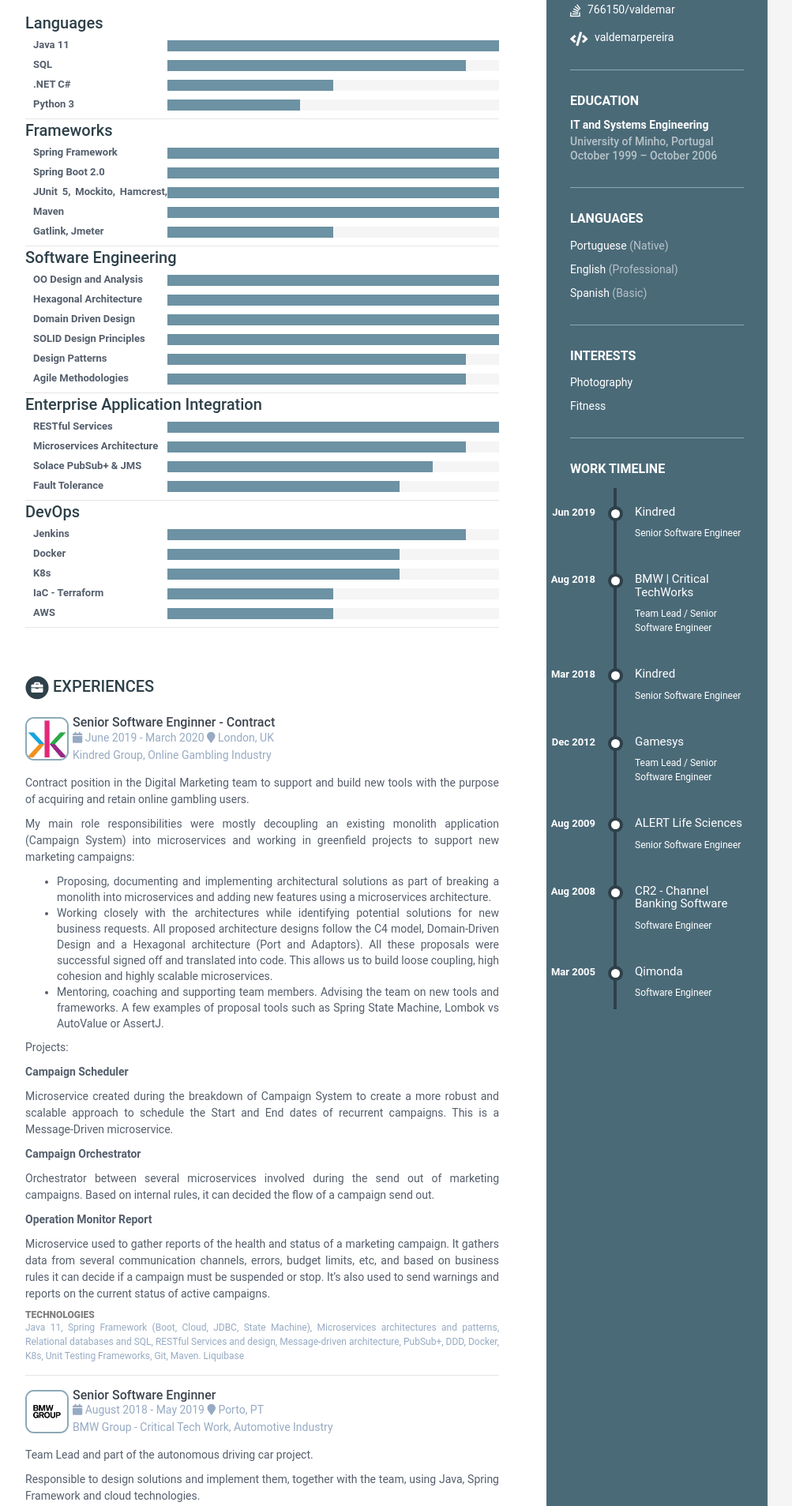
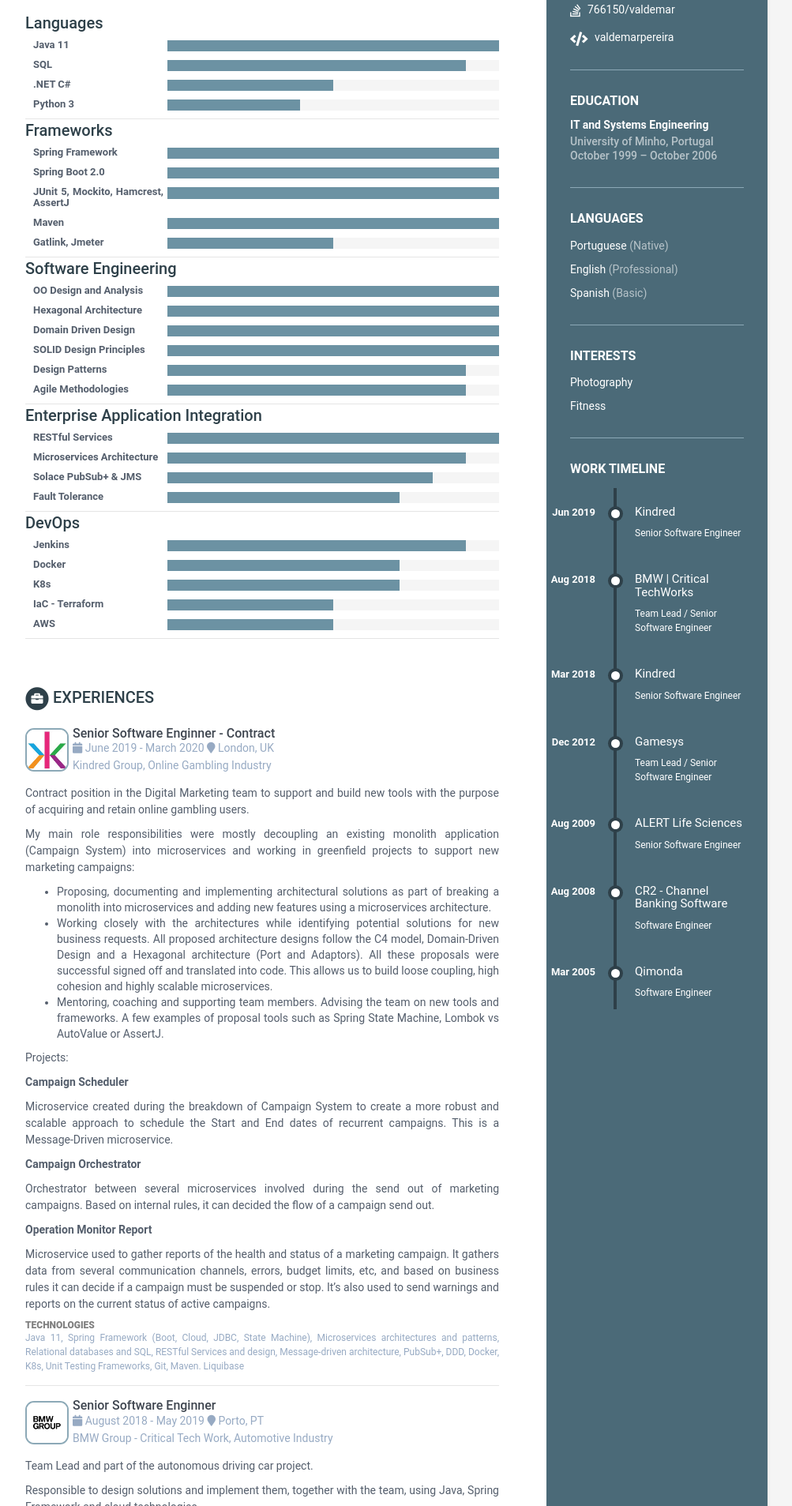
Before and after one commit to valdemarpereira/valdemarpereira.github.io, a Jekyll site: the page built from index.html, in a window 1280 px wide. Shown: the part 472-2379 px from the top of the page at 79% size, without its empty margins (168-1171 px from the left). Built offline with Jekyll 4.4.1, drawn with Linux system fonts in a browser that asks for light colours.

Commit message:
a few more tweaks

```diff
--- a/_sass/_base.scss
+++ b/_sass/_base.scss
@@ -310,7 +310,8 @@ p {
         margin-bottom: 12px;
         font-weight: 700;
         padding-left: 10px;
-        height: 15px;
+        padding-right: 5px;
+        //height: 15px;
     }
     .level-bar {
         height: 15px;
```
Also changed, not shown: 1 other file.
